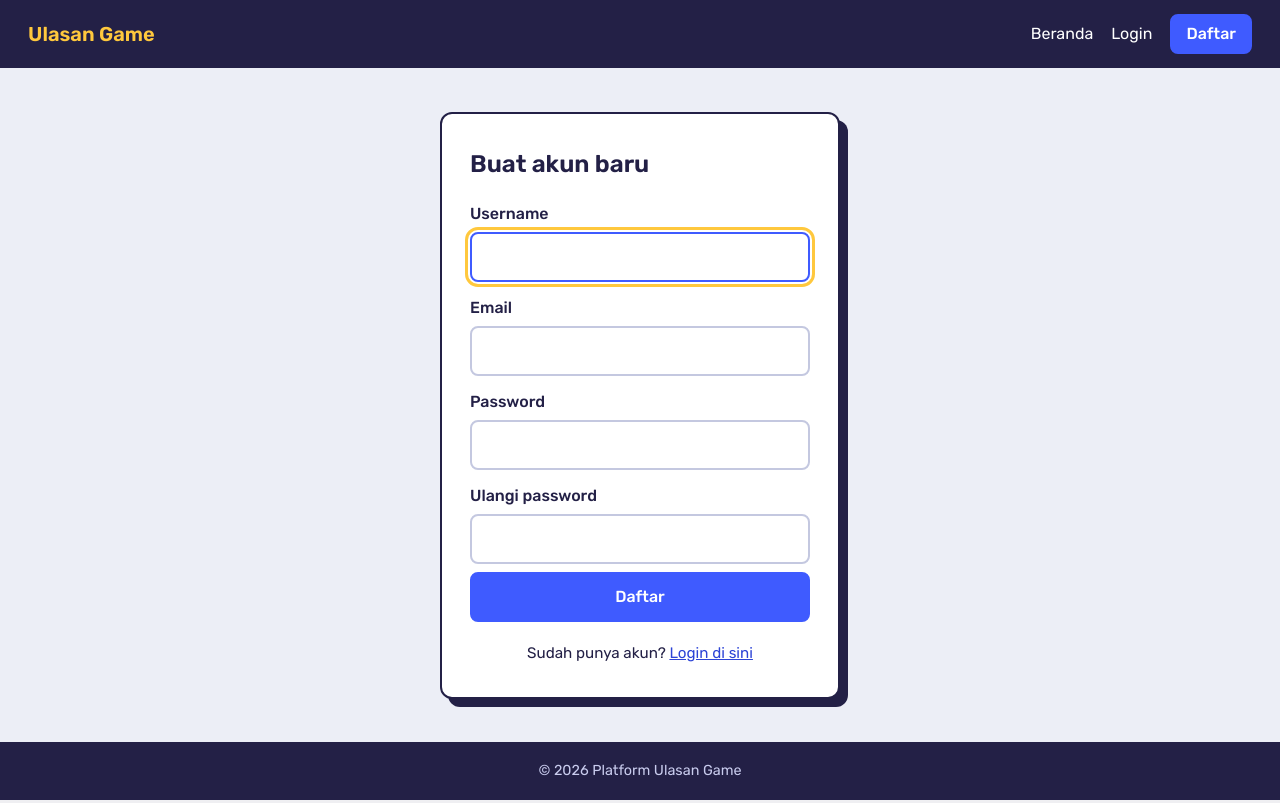
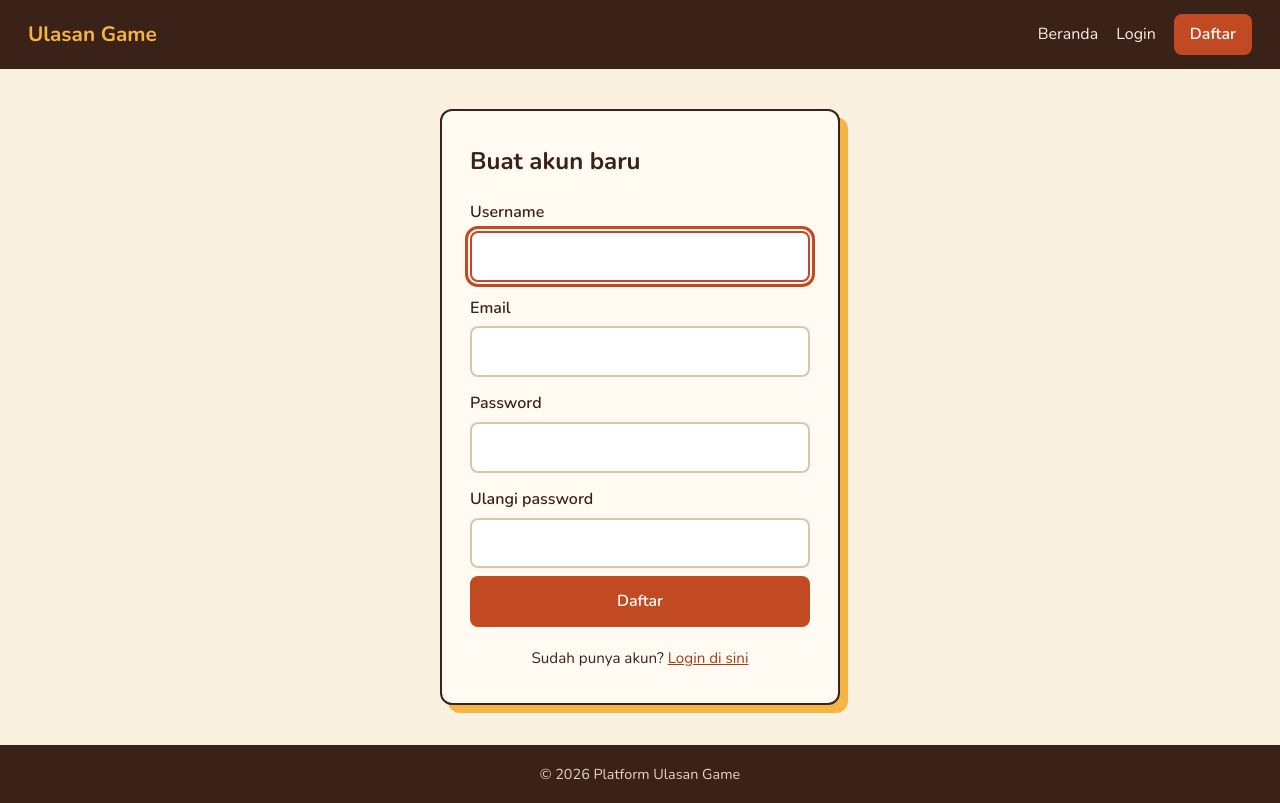
Before and after one commit to ilham712/Platform-Ulasan-Game, a PHP site: page /auth/register.php in a window 1280 px wide. Run offline with PHP 8.4, Linux system fonts and the light colour scheme.

Commit message:
ganti tema css

```diff
--- a/auth/register.php
+++ b/auth/register.php
@@ -31,6 +31,7 @@ if ($_SERVER['REQUEST_METHOD'] === 'POST') {
     } elseif ($password !== $konfirmasi) {
         $error = 'Konfirmasi password tidak sama dengan password.';
     } else {
+        try {
             // Cek apakah username atau email sudah dipakai
             $stmt = $koneksi->prepare('SELECT username, email FROM users WHERE username = ? OR email = ? LIMIT 1');
             $stmt->bind_param('ss', $username, $email);
@@ -46,7 +47,6 @@ if ($_SERVER['REQUEST_METHOD'] === 'POST') {
                 // Simpan password dalam bentuk hash, bukan teks biasa
                 $hash = password_hash($password, PASSWORD_DEFAULT);
 
-            try {
                 $stmt = $koneksi->prepare('INSERT INTO users (username, email, password) VALUES (?, ?, ?)');
                 $stmt->bind_param('sss', $username, $email, $hash);
                 $stmt->execute();
@@ -54,7 +54,14 @@ if ($_SERVER['REQUEST_METHOD'] === 'POST') {
 
                 header('Location: ' . BASE_URL . 'auth/login.php?pesan=registered');
                 exit;
+            }
         } catch (mysqli_sql_exception $e) {
+            if ($e->getCode() === 1062) {
+                // Bentrok data unik (mis. dua orang daftar bersamaan)
+                $error = 'Username atau email sudah terdaftar.';
+            } else {
+                // Detail error masuk ke log server (mis. kolom email belum ada di tabel users)
+                error_log('Register gagal: ' . $e->getMessage());
                 $error = 'Pendaftaran gagal. Coba lagi beberapa saat.';
             }
         }
--- a/includes/stylelogin.css
+++ b/includes/stylelogin.css
@@ -1,18 +1,18 @@
-/* includes/stylelogin.css */
-
-@import url('https://fonts.googleapis.com/css2?family=Rubik:wght@400;500;600&display=swap');
+@import url('https://fonts.googleapis.com/css2?family=Nunito:wght@400;600;700&display=swap');
 
 :root {
-    --ink: #232046;
-    --page: #eceef6;
-    --card: #ffffff;
-    --accent: #3f5bff;
-    --accent-dark: #2d44d6;
-    --highlight: #ffc83d;
-    --error-bg: #fdeaea;
-    --error-text: #a3202a;
-    --info-bg: #e3e8ff;
-    --info-text: #1f2f9e;
+    --ink: #3a2218;          /* cokelat espresso: teks, header, footer */
+    --page: #faf0e0;         /* krem hangat: latar halaman */
+    --card: #fffaf2;         /* krem terang: kartu form */
+    --accent: #c24a22;       /* paprika: tombol & link */
+    --accent-dark: #a53c17;
+    --highlight: #f4b544;    /* madu: brand, bayangan kartu */
+    --line: #dcc6a8;         /* garis input */
+    --on-ink: #e8d3bc;       /* teks sekunder di atas espresso */
+    --error-bg: #fbe1da;
+    --error-text: #8f2410;
+    --info-bg: #fdefc8;
+    --info-text: #6b4600;
 }
 
 * { box-sizing: border-box; }
@@ -20,12 +20,13 @@
 body {
     margin: 0;
     min-height: 100vh;
+    min-height: 100dvh;      /* tinggi layar yang benar di HP (bar browser) */
     display: flex;
     flex-direction: column;
-    font-family: 'Rubik', system-ui, sans-serif;
+    font-family: 'Nunito', system-ui, sans-serif;
     color: var(--ink);
     background: var(--page);
-    line-height: 1.5;
+    line-height: 1.55;
 }
 
 a { color: var(--accent-dark); }
@@ -43,8 +44,8 @@ a { color: var(--accent-dark); }
 
 .brand {
     color: var(--highlight);
-    font-size: 1.25rem;
-    font-weight: 600;
+    font-size: 1.3rem;
+    font-weight: 700;
     text-decoration: none;
 }
 
@@ -55,21 +56,26 @@ a { color: var(--accent-dark); }
     gap: 18px;
 }
 
-.site-nav a:not(.btn) { color: #fff; text-decoration: none; }
+.site-nav a:not(.btn) { color: var(--page); text-decoration: none; }
 .site-nav a:not(.btn):hover { text-decoration: underline; }
-.nav-user { color: #c9ccee; }
+.nav-user { color: var(--on-ink); }
 
+/* Footer selalu di dasar halaman dan tidak ikut menyusut */
 .site-footer {
+    position: relative;
+    z-index: 1;
+    margin-top: auto;
+    flex-shrink: 0;
     padding: 18px 28px;
     text-align: center;
     font-size: 0.9rem;
-    color: #c9ccee;
+    color: var(--on-ink);
     background: var(--ink);
 }
 
 .site-footer p { margin: 0; }
 
-/* ---------- Buttons ---------- */
+/* ---------- Tombol ---------- */
 .btn {
     display: inline-block;
     padding: 11px 20px;
@@ -78,7 +84,7 @@ a { color: var(--accent-dark); }
     background: var(--accent);
     color: #fff;
     font: inherit;
-    font-weight: 500;
+    font-weight: 600;
     text-align: center;
     text-decoration: none;
     cursor: pointer;
@@ -88,14 +94,16 @@ a { color: var(--accent-dark); }
 .btn-small { padding: 6px 14px; }
 .btn-block { width: 100%; margin-top: 8px; }
 
-.btn-outline { background: transparent; border-color: #fff; color: #fff; }
-.btn-outline:hover { background: #fff; border-color: #fff; color: var(--ink); }
+.btn-outline { background: transparent; border-color: var(--page); color: var(--page); }
+.btn-outline:hover { background: var(--page); border-color: var(--page); color: var(--ink); }
 
-:focus-visible { outline: 3px solid var(--highlight); outline-offset: 2px; }
+:focus-visible { outline: 3px solid var(--accent); outline-offset: 2px; }
+.site-header :focus-visible,
+.site-footer :focus-visible { outline-color: var(--highlight); }
 
-/* ---------- Halaman utama ---------- */
+/* ---------- Isi halaman ---------- */
 .container {
-    flex: 1;
+    flex: 1 0 auto;
     width: 100%;
     max-width: 760px;
     margin: 0 auto;
@@ -106,7 +114,7 @@ a { color: var(--accent-dark); }
 
 /* ---------- Login / register ---------- */
 .auth-page {
-    flex: 1;
+    flex: 1 0 auto;
     display: flex;
     align-items: center;
     justify-content: center;
@@ -120,7 +128,7 @@ a { color: var(--accent-dark); }
     background: var(--card);
     border: 2px solid var(--ink);
     border-radius: 12px;
-    box-shadow: 8px 8px 0 var(--ink);
+    box-shadow: 8px 8px 0 var(--highlight);
 }
 
 .auth-card h1 { margin: 0 0 20px; font-size: 1.5rem; }
@@ -128,14 +136,15 @@ a { color: var(--accent-dark); }
 .auth-card label {
     display: block;
     margin: 14px 0 6px;
-    font-weight: 500;
+    font-weight: 600;
 }
 
 .auth-card input {
     width: 100%;
     padding: 11px 12px;
-    border: 2px solid #c4c8e0;
+    border: 2px solid var(--line);
     border-radius: 8px;
+    background: #fff;
     font: inherit;
     color: var(--ink);
 }
@@ -156,5 +165,5 @@ a { color: var(--accent-dark); }
 
 @media (max-width: 520px) {
     .site-header { padding: 12px 16px; }
-    .auth-card { padding: 24px 20px; box-shadow: 5px 5px 0 var(--ink); }
+    .auth-card { padding: 24px 20px; box-shadow: 5px 5px 0 var(--highlight); }
 }
```
Lines whose indentation alone changed are shown as unchanged.
